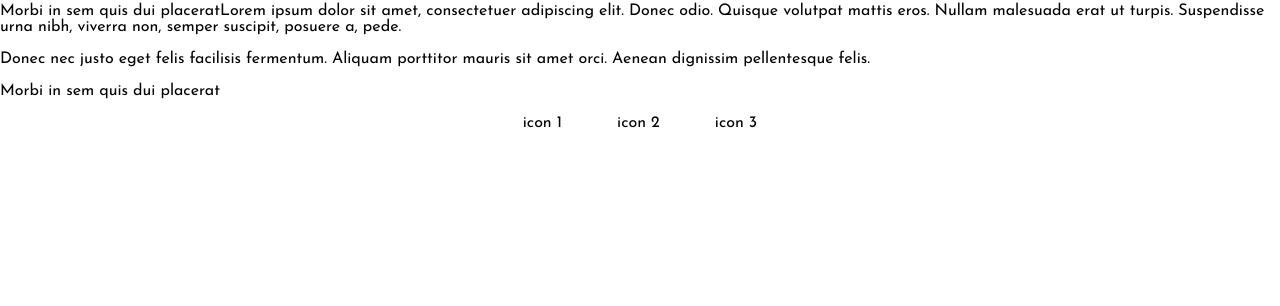
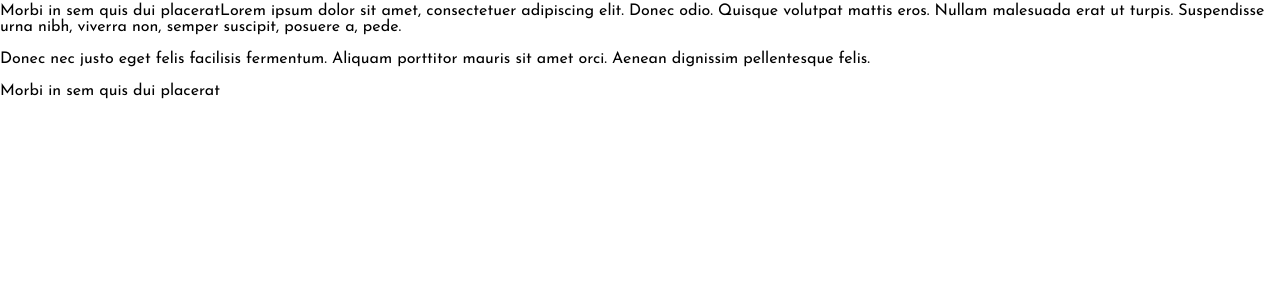
Before and after one commit to leroywan/old-portfolio, a Jekyll site: the page built from _posts/projects/2016-07-12-waypoint.md, in a window 1280 px wide. Shown: the part 260-566 px from the top of the page. Built offline with Jekyll 4.4.1, drawn with Linux system fonts in a browser that asks for light colours.

Commit message:
changed image paths and hid footer

```diff
--- a/_includes/footer.html
+++ b/_includes/footer.html
@@ -1,7 +1,7 @@
 <footer class="main-footer">
 
-	<span>icon 1</span>
-	<span>icon 2</span>
-	<span>icon 3</span>
+	<div>icon 1</div>
+	<div>icon 2</div>
+	<div>icon 3</div>
 
 </footer>
--- a/_sass/_style.scss
+++ b/_sass/_style.scss
@@ -249,9 +249,15 @@ header .main-navigation {
 *************************************************************/
 
 footer.main-footer {
+	display: none;
 	text-align: center;
-	span {
-		margin: 25px;
+	height: $header-height;
+	background: $color4;
+	div {
+		display: inline-block;
+		height: 100%;
+		margin-left: 25px;
+		margin-right: 25px;
 	}
 }
 
@@ -547,13 +553,6 @@ body.Work-page {
 	}
 }
 
-
-
-#menu-button {
-	div {
-		background: $color5;
-	}
-}
 
 .portfolio {
 	$thumbnail-size: 30vw;
```
Also changed, not shown: _posts/projects/2016-07-12-waypoint.md (+1 -1 lines), assets/photo-gallery/mr_square.svg (renamed from assets/photo-gallery/useless/mr_square.svg).
